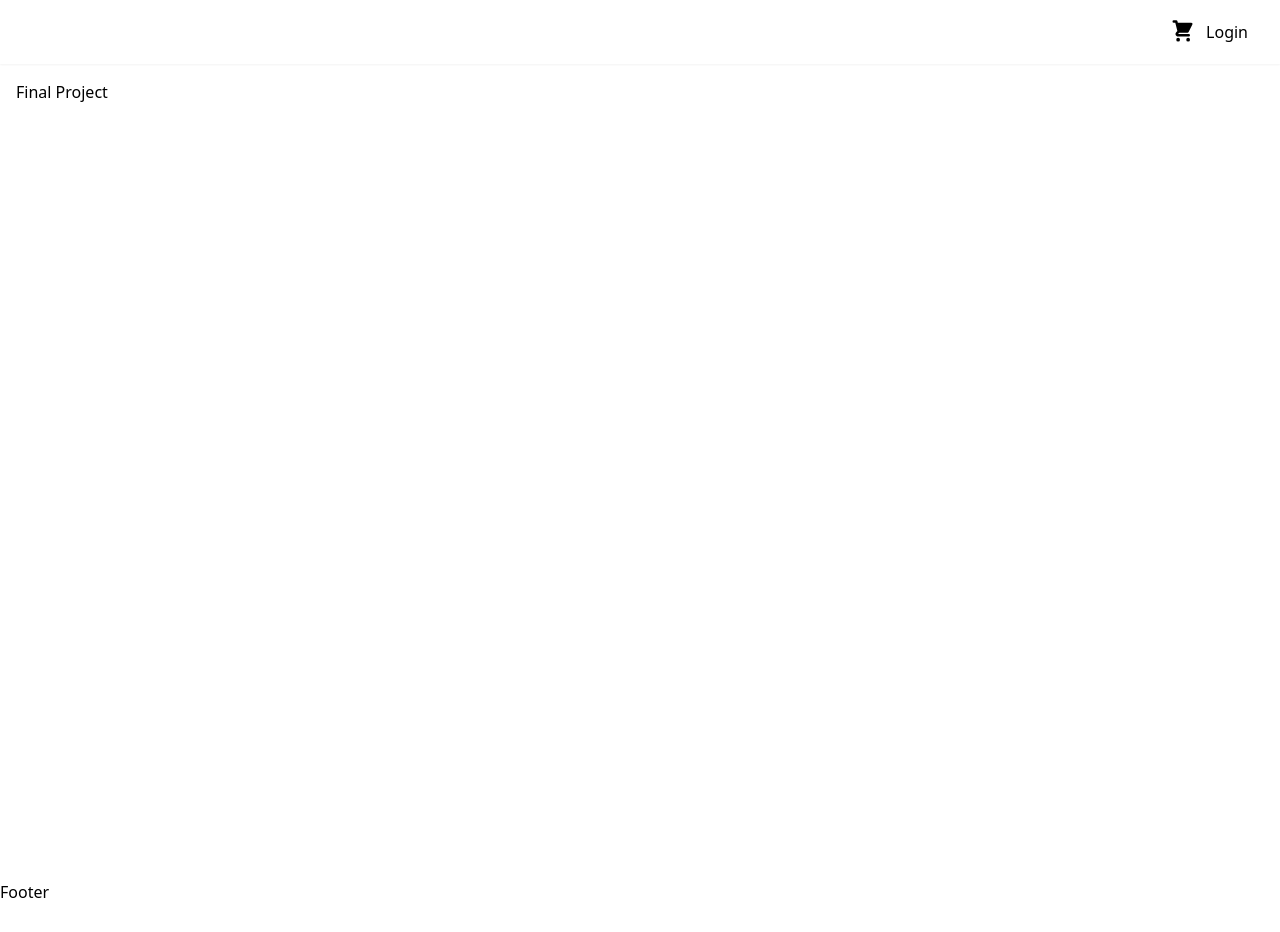
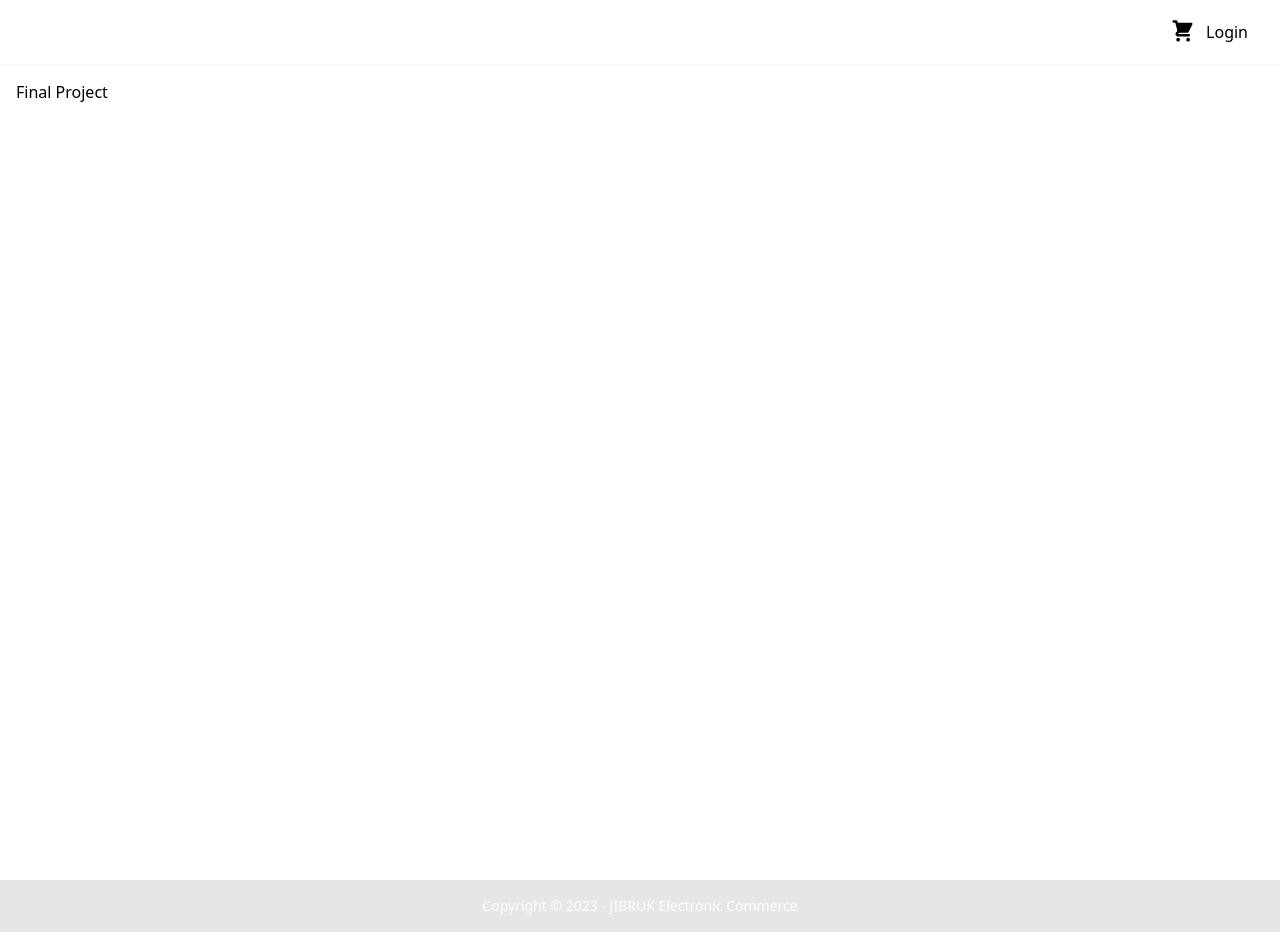
Before and after one commit to MikiZenebe/Final-Year-Project, a Next.js app: page / in a window 1280 px wide. Before the commit the page ends 904 px from the top, so only its background shows below. Built offline with nearby package versions, Linux system fonts and the light colour scheme.

Commit message:
Nav and footer

```diff
--- /dev/null
+++ b/components/Footer.jsx
@@ -0,0 +1,11 @@
+import React from "react";
+
+export default function Footer() {
+  return (
+    <footer className="footer footer-center p-4 bg-base-300  text-white">
+      <div>
+        <p>Copyright © 2023 - JIBRUK Electronic Commerce</p>
+      </div>
+    </footer>
+  );
+}
--- a/components/Layout.js
+++ b/components/Layout.js
@@ -1,5 +1,6 @@
 import Head from "next/head";
 import React from "react";
+import Footer from "./Footer";
 import Nav from "./Nav";
 
 export default function Layout({ children }) {
@@ -10,11 +11,13 @@ export default function Layout({ children }) {
           <Nav />
         </header>
 
-        <main className="h-[100vh] bg-white container m-auto mt-4 px-4">
+        <main className="h-[100vh]  container m-auto mt-4 px-4">
           {children}
         </main>
 
-        <footer className=" bg-white">Footer</footer>
+        <footer className="">
+          <Footer />
+        </footer>
       </div>
     </>
   );
--- a/styles/globals.css
+++ b/styles/globals.css
@@ -16,8 +16,22 @@
   }
 }
 
+html,
 body {
-  height: 100vh;
+  max-width: 100vw;
+  overflow-x: hidden;
+
+
+
+}
+
+body {
   color: black;
-  background-color: white;
+  background: white;
+
 }
+
+a {
+  color: inherit;
+  text-decoration: none;
+}
--- a/tailwind.config.js
+++ b/tailwind.config.js
@@ -1,9 +1,12 @@
 /** @type {import('tailwindcss').Config} */
 module.exports = {
   content: [
+    "./app/**/*.{js,ts,jsx,tsx}",
     "./pages/**/*.{js,ts,jsx,tsx}",
     "./components/**/*.{js,ts,jsx,tsx}",
-    "./app/**/*.{js,ts,jsx,tsx}",
+
+    // Or if using `src` directory:
+    "./src/**/*.{js,ts,jsx,tsx}",
   ],
   theme: {
     extend: {},
```
Also changed, not shown: package.json (+6 -4 lines), 1 other file (tests, documents, lock files or other folders).
